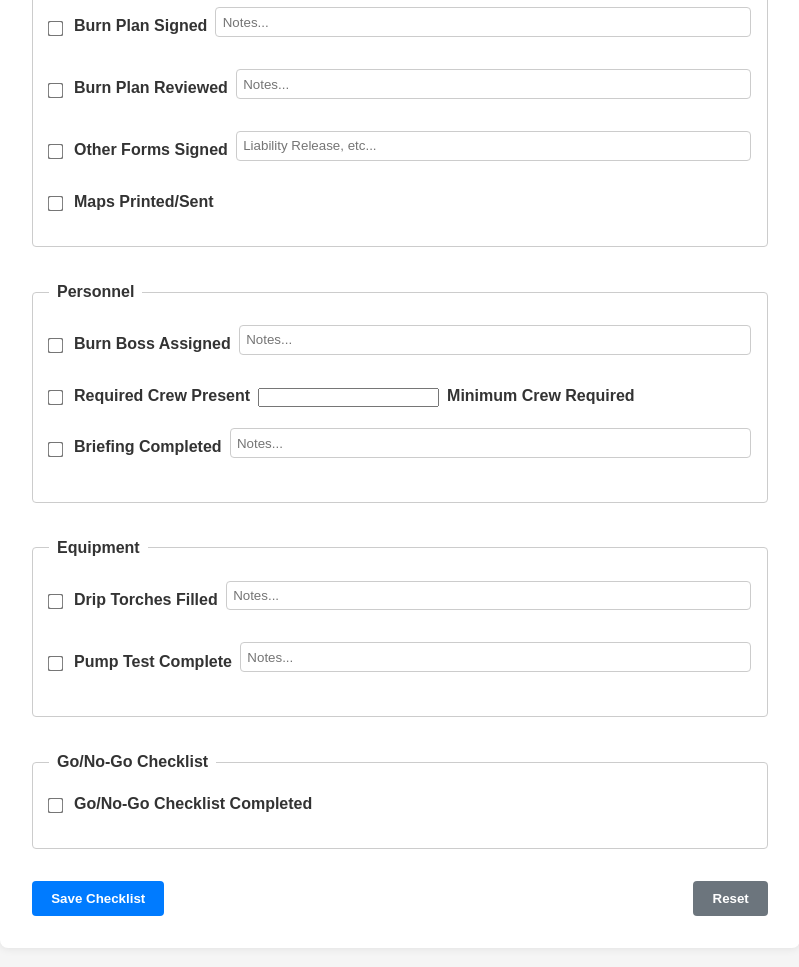
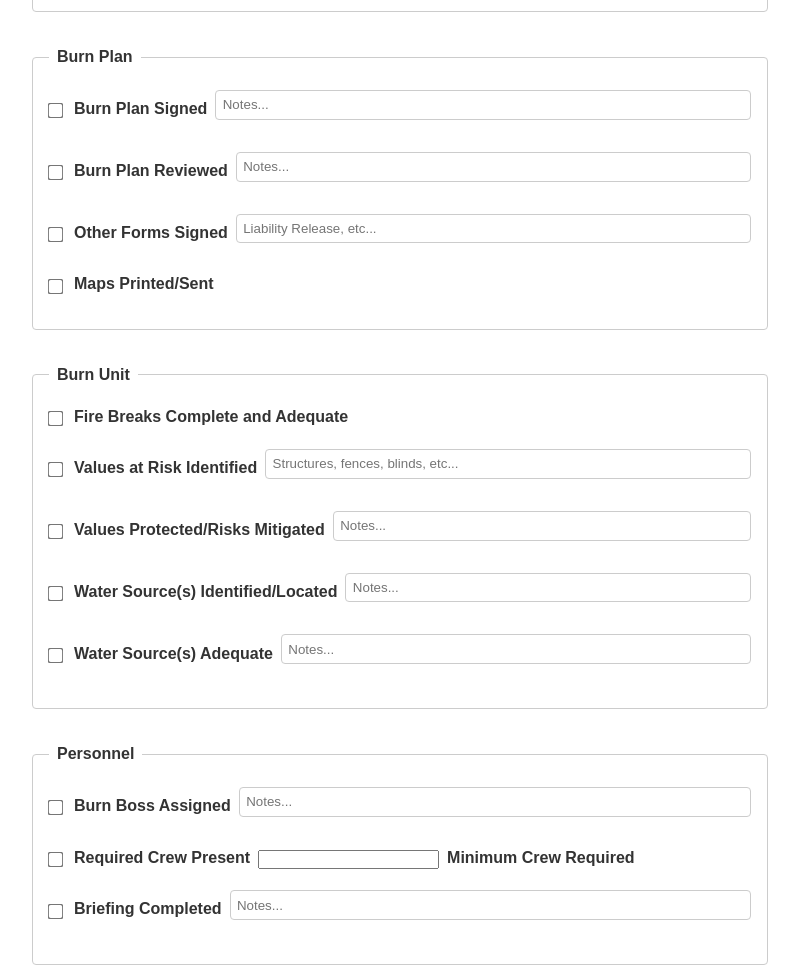
Before and after one commit to evans-rxfire/burnReadinessApp, a plain HTML site: page index.html in a window 1280 px wide. Shown: the part 629-1596 px from the top of the page, without its empty margins (240-1039 px from the left). Drawn offline with Linux system fonts and the light colour scheme.

Commit message:
2025.05.06 Work on indexx.html, add checklist items

```diff
--- a/index.html
+++ b/index.html
@@ -21,6 +21,8 @@
                 <section>
                     <label for="burn-name">Burn Name:</label>
                     <input type="text" id="burn-name" name="burnName" required>
+                    <label for="burn-county">County</label>
+                    <input type="text" id="burn-county" name="burnCounty" placeholder="County">
                     <label for="burn-date">Date of Burn:</label>
                     <input type="date" id="burn-date" name="burnDate" required>
                 </section>
@@ -76,7 +78,38 @@
                 </fieldset>
 
             <!-- Burn Unit Section -->
+                <fieldset>
+                    <legend>Burn Unit</legend>
 
+                    <div class="checklist-item">
+                        <input type="checkbox" id="firebreaks-complete" name="firebreaksComplete">
+                        <label for="firebreaks-complete">Fire Breaks Complete and Adequate</label>
+                    </div>
+
+                    <div class="checklist-item">
+                        <input type="checkbox" id="var-identified" name="varIdentified">
+                        <label for="var-identified">Values at Risk Identified</label>
+                        <input type="text" placeholder="Structures, fences, blinds, etc..." class="notes">
+                    </div>
+
+                    <div class="checklist-item">
+                        <input type="checkbox" id="risk-mitigated" name="riskMitigated">
+                        <label for="risk-mitigated">Values Protected/Risks Mitigated</label>
+                        <input type="text" placeholder="Notes..." class="notes">
+                    </div>
+
+                    <div class="checklist-item">
+                        <input type="checkbox" id="water-identified" name="waterIdentified">
+                        <label for="water-identified">Water Source(s) Identified/Located</label>
+                        <input type="text" placeholder="Notes..." class="notes">
+                    </div>
+
+                    <div class="checklist-item">
+                        <input type="checkbox" id="water-adequate" name="waterAdequate">
+                        <label for="water-adequate">Water Source(s) Adequate</label>
+                        <input type="text" placeholder="Notes..." class="notes">
+                    </div>
+                </fieldset>
             <!-- Weather/Prescription Section -->
 
             <!-- Smoke Management Section-->
```
Also changed, not shown: checklist_items.txt.
